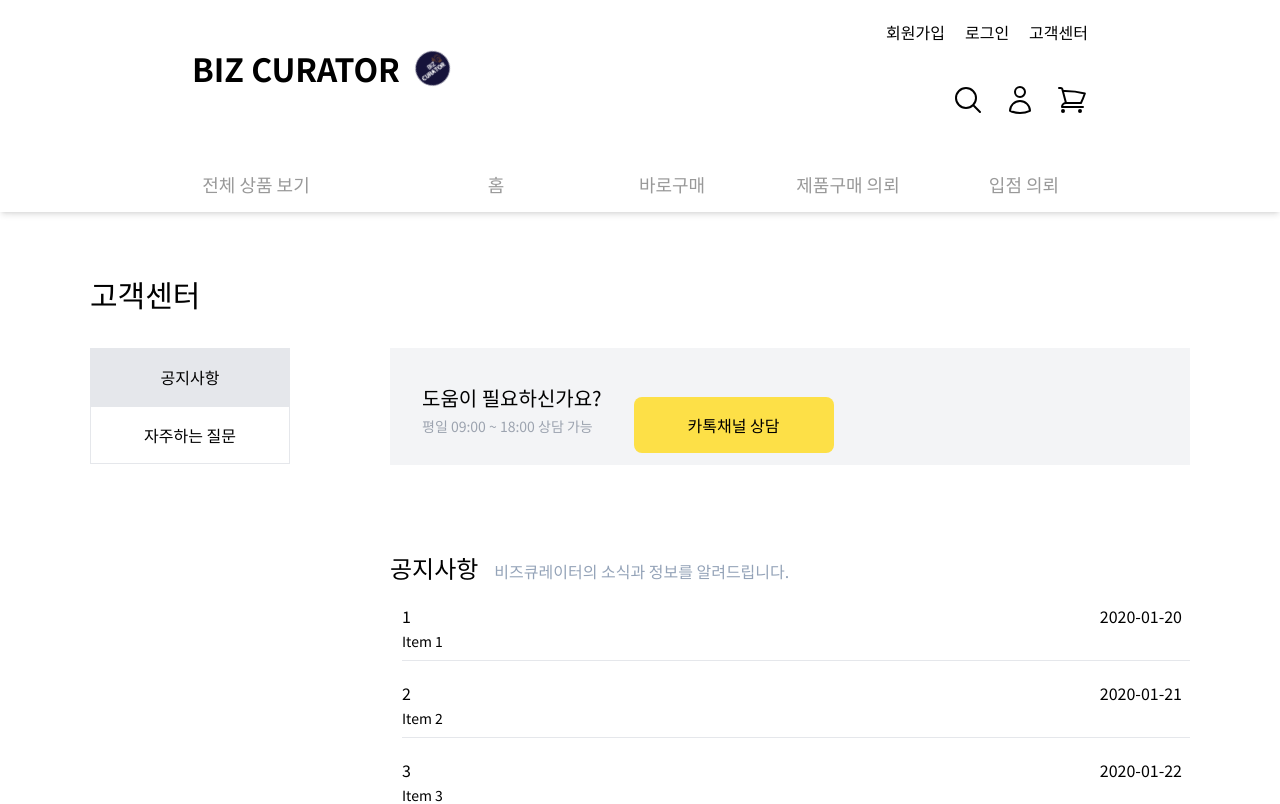
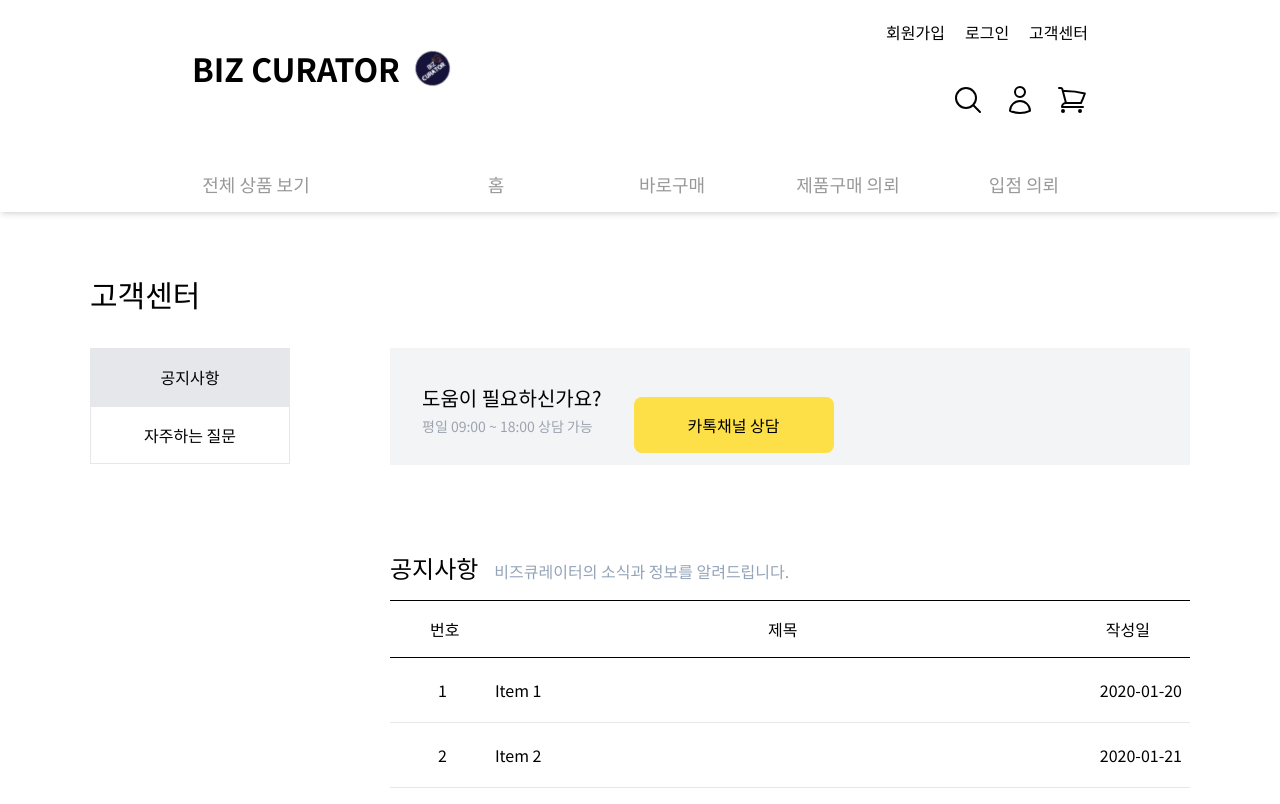
Before and after one commit to Muhan-Company/bizcurator-ecommerce, a Next.js app: page /customer in a window 1280 px wide. Shown: the top 804 px of the page. Built offline with nearby package versions, Linux system fonts and the light colour scheme.

Commit message:
feat: 공지사항list 아코디언 적용및 정렬  #6

```diff
--- /dev/null
+++ b/components/admin/Home.tsx
@@ -0,0 +1,10 @@
+import SideBar from "./SideBar"
+
+export default function Home() {
+    return (
+        <>
+            <SideBar />
+            <div>관리자페이지</div>
+        </>
+    )
+}
--- /dev/null
+++ b/components/admin/SideBar.tsx
@@ -0,0 +1,7 @@
+export default function SideBar() {
+    return (
+        <>
+            <div>사이드</div>
+        </>
+    )
+}
--- a/components/customer/NoticeList.tsx
+++ b/components/customer/NoticeList.tsx
@@ -20,19 +20,29 @@ export default function NoticeList({ item }: ItemListProps) {
 
     return (
         <div>
+            <div className="opacity-0 md:opacity-100 md:flex md:justify-between md:px-10 md:py-4 md:border-black md:border-y md:mt-4">
+                <span>번호</span>
+                <span>제목</span>
+                <span>작성일</span>
+            </div>
             {item?.map((item, index) => (
                 <div
-                    className="ml-3 pt-5 pb-2 border-b cursor-pointer relative"
+                    className="ml-3 pt-5 pb-5 border-b cursor-pointer relative md:ml-auto"
                     onClick={() => listClick(index)}
                     key={index}>
-                    <span className="block">{item.id}</span>
-                    <span className="text-sm">{item.title}</span>
+                    <span className="block md:inline-block md:ml-12">{item.id}</span>
+                    <span className="text-sm md:text-base md:ml-12">{item.title}</span>
                     {selectIndex === index &&
                         <>
                             <div
                                 className=" break-words py-9 px-5"
                             >
-                                {item.content}
+                                <h3 className="hidden md:block md:ml-8 md:mb-6">
+                                    - {item.title}
+                                </h3>
+                                <span className="md:ml-5">
+                                    {item.content}
+                                </span>
                             </div>
                         </>
                     }
--- /dev/null
+++ b/pages/admin/index.tsx
@@ -0,0 +1,9 @@
+import Home from "@/components/admin/Home";
+
+export default function admin() {
+    return (
+        <>
+            <Home />
+        </>
+    )
+}
```
